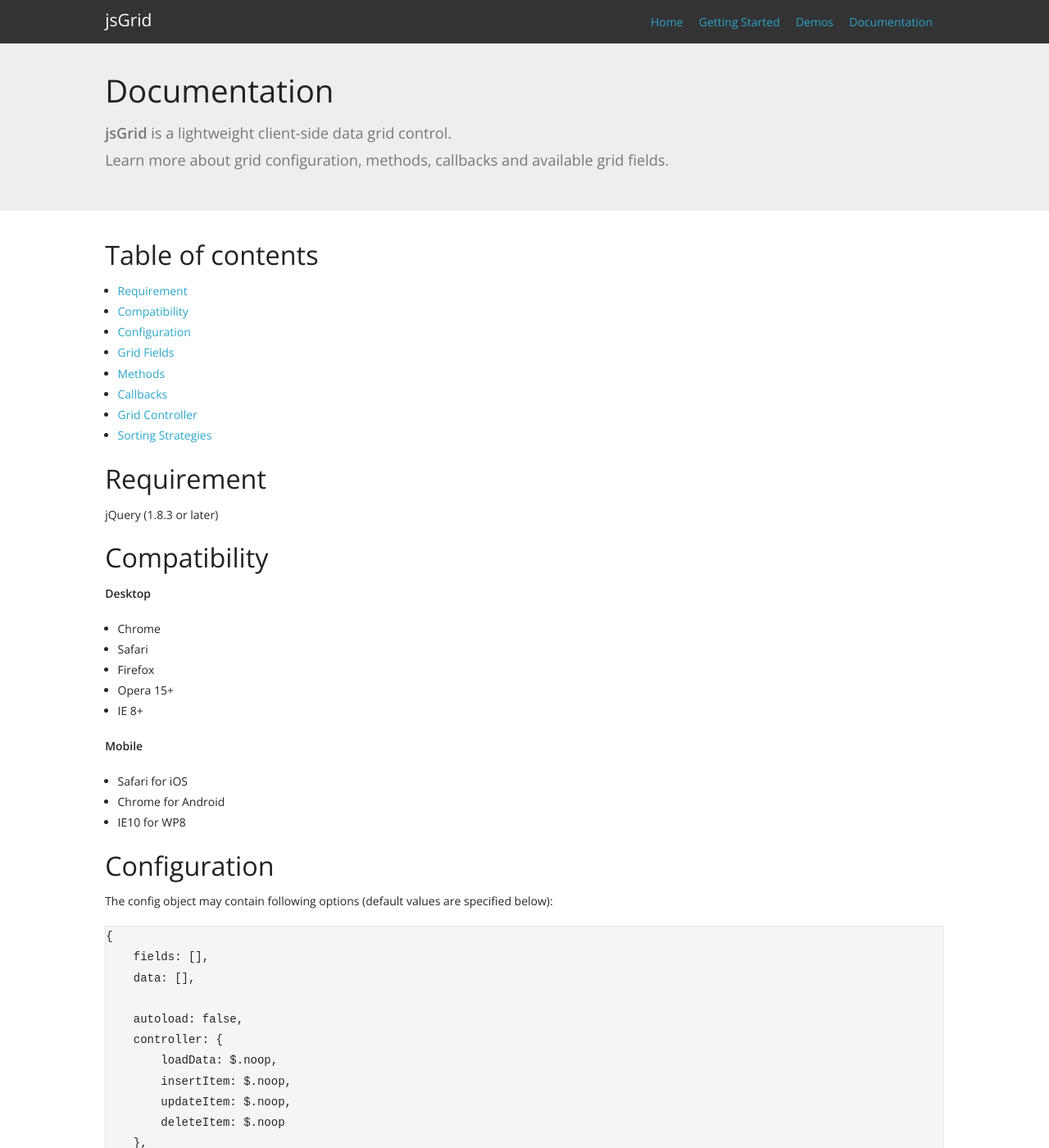
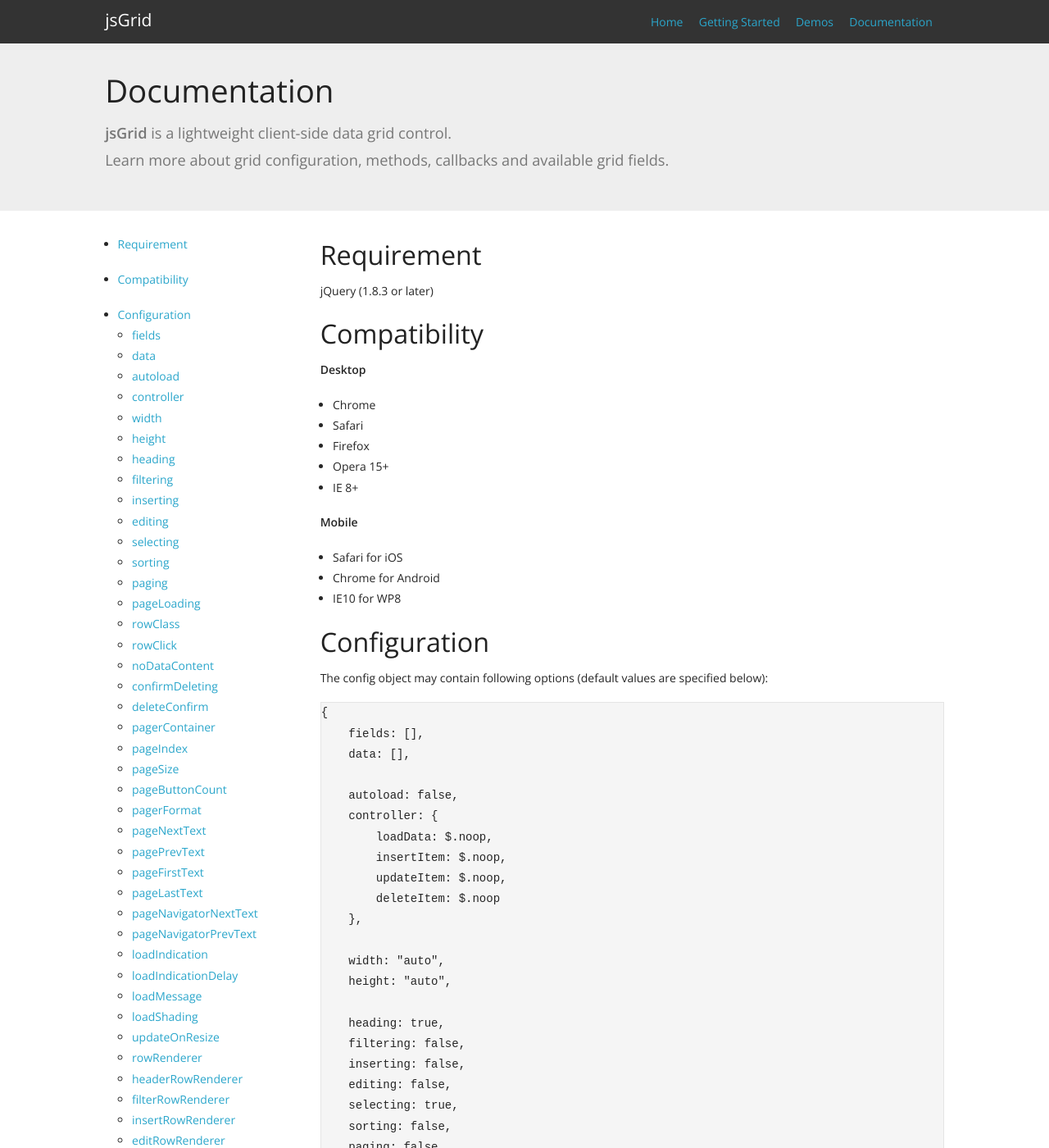
Before and after one commit to tabalinas/jsgrid, a Jekyll site: the page built from docs/index.html, in a window 1280 px wide and 1400 px high. Shown: the whole window at 82% size. Built offline with Jekyll 4.4.1, drawn with Linux system fonts in a browser that asks for light colours; nearby versions of some CDN libraries; some of the changed text lies outside the part shown.

Commit message:
Site: Docs contents

```diff
--- /dev/null
+++ b/_includes/docs-contents.md
@@ -0,0 +1,97 @@
+* [Requirement](#requirement)
+
+* [Compatibility](#compatibility)
+
+* [Configuration](#configuration)
+  - [fields](#fields)
+  - [data](#data)
+  - [autoload](#autoload-default-false)
+  - [controller](#controller)
+  - [width](#width-default-auto)
+  - [height](#height-default-auto)
+  - [heading](#heading-default-true)
+  - [filtering](#filtering-default-false)
+  - [inserting](#inserting-default-false)
+  - [editing](#editing-default-false)
+  - [selecting](#selecting-default-true)
+  - [sorting](#selecting-default-false)
+  - [paging](#selecting-default-false)
+  - [pageLoading](#selecting-default-false)
+  - [rowClass](#rowClass)
+  - [rowClick](#rowClick)
+  - [noDataContent](#nodatacontent-default-not-found)
+  - [confirmDeleting](#confirmdeleting-default-true)
+  - [deleteConfirm](#deleteconfirm-default-are-you-sure)
+  - [pagerContainer](#pagercontainer-default-null)
+  - [pageIndex](#pageindex-default-1)
+  - [pageSize](#pagesize-default-20)
+  - [pageButtonCount](#pagebuttoncount-default-15)
+  - [pagerFormat](#pagerformat)
+  - [pageNextText](#pagenexttext-default-next)
+  - [pagePrevText](#pageprevtext-default-prev)
+  - [pageFirstText](#pagefirsttext-default-first)
+  - [pageLastText](#pagelasttext-default-last)
+  - [pageNavigatorNextText](#pagenavigatornexttext-default-)
+  - [pageNavigatorPrevText](#pagenavigatorprevtext-default-)
+  - [loadIndication](#loadindication-default-true)
+  - [loadIndicationDelay](#loadindicationdelay-default-500)
+  - [loadMessage](#loadmessage-default-please-wait)
+  - [loadShading](#loadshading-default-true)
+  - [updateOnResize](#updateonresize-default-true)
+  - [rowRenderer](#rowrenderer-default-null)
+  - [headerRowRenderer](#headerrowrenderer-default-null)
+  - [filterRowRenderer](#filterrowrenderer-default-null)
+  - [insertRowRenderer](#insertrowrenderer-default-null)
+  - [editRowRenderer](#editrowrenderer-default-null)
+
+* [Grid Fields](#grid-fields)
+  - [text](#text)
+  - [number](#number)
+  - [select](#select)
+  - [checkbox](#checkbox)
+  - [textarea](#textarea)
+  - [control](#control)
+  - [custom field](#custom-field)
+
+* [Methods](#methods)
+  - [cancelEdit](#canceledit)
+  - [clearFilter](#clearfilter-promise)
+  - [clearInsert](#clearinsert)
+  - [deleteItem](#deleteitemitemrowrownode-promise)
+  - [destroy](#destroy)
+  - [editItem](#edititemitemrowrownode)
+  - [insertItem](#insertitemitem-promise)
+  - [openPage](#openpagepageindex)
+  - [option](#optionkey-value)
+  - [refresh](#refresh)
+  - [render](#render-promise)
+  - [reset](#reset)
+  - [search](#searchfilter-promise)
+  - [showPrevPages](#showprevpages)
+  - [showNextPages](#shownextpages)
+  - [sort](#sortsortconfigfield-order-promise)
+  - [updateItem](#updateitemitemrowrownode-editeditem-promise)
+
+* [Callbacks](#callbacks)
+  - [onDataLoading](#onDataLoading)
+  - [onDataLoaded](#onDataLoaded)
+  - [onError](#onError)
+  - [onItemDeleting](#onItemDeleting)
+  - [onItemDeleted](#onItemDeleted)
+  - [onItemInserting](#onItemInserting)
+  - [onItemInserted](#onItemInserted)
+  - [onItemUpdating](#onItemUpdating)
+  - [onItemUpdated](#onItemUpdated)
+  - [onOptionChanging](#onOptionChanging)
+  - [onOptionChanged](#onOptionChanged)
+  - [onRefreshing](#onRefreshing)
+  - [onRefreshed](#onRefreshed)
+
+* [Grid Controller](#grid-controller)
+  - [loadData](#loaddatafilter-promisedataresult)
+  - [insertItem](#insertitemitem-promiseinserteditem)
+  - [updateItem](#updateitemitem-promiseupdateditem)
+  - [deleteItem](#deleteitemitem-promise)
+
+* [Sorting Strategies](#sorting-strategies)
+  - [custom sorting strategy](#custom-sorting-strategy)
--- a/_includes/docs.md
+++ b/_includes/docs.md
@@ -1,14 +1,3 @@
-## Table of contents
-
-* [Requirement](#requirement)
-* [Compatibility](#compatibility)
-* [Configuration](#configuration)
-* [Grid Fields](#grid-fields)
-* [Methods](#methods)
-* [Callbacks](#callbacks)
-* [Grid Controller](#grid-controller)
-* [Sorting Strategies](#sorting-strategies)
-
 ## Requirement
 
 jQuery (1.8.3 or later)
--- a/docs/index.html
+++ b/docs/index.html
@@ -15,7 +15,11 @@
 
 <div class="page-content">
     <div class="row">
-        <div class="large-12 columns content">
+        <div class="medium-3 columns content">
+            {% capture docs_contents %}{% include docs-contents.md %}{% endcapture %}
+            {{ docs_contents | markdownify }}
+        </div>
+        <div class="medium-9 columns content">
             {% capture docs %}{% include docs.md %}{% endcapture %}
             {{ docs | markdownify }}
         </div>
```
